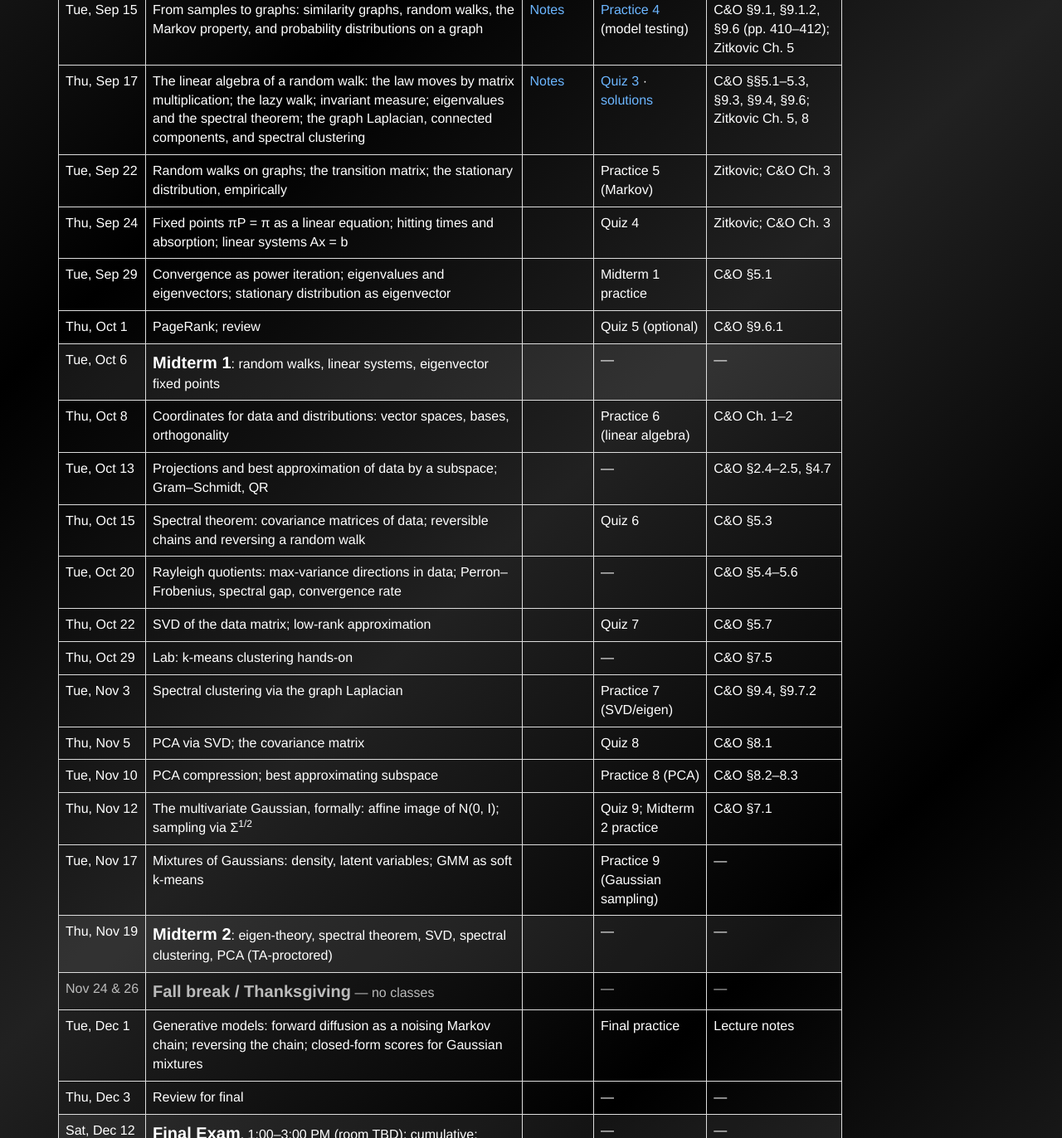
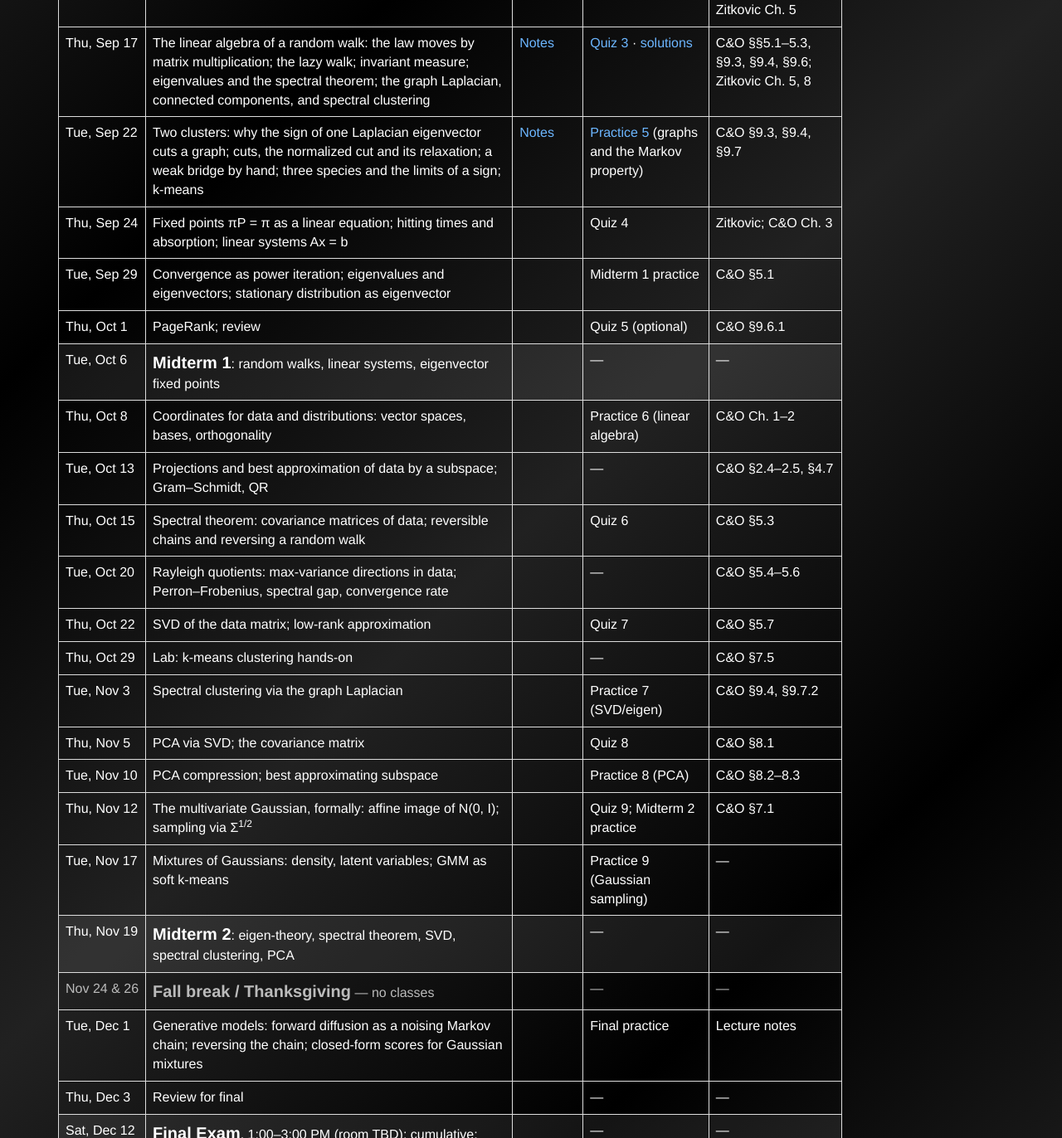
Before and after one commit to ZaytaM/zaytam.github.io, a plain HTML site: page ML2026.html in a window 1280 px wide. Shown: the part 1476-2848 px from the top of the page at 83% size. Drawn offline with nearby package versions, Linux system fonts and the light colour scheme.

Commit message:
Lecture 9 notes and Sep 22 topic; drop TA note from Midterm 2

```diff
--- a/ML2026.html
+++ b/ML2026.html
@@ -156,10 +156,10 @@
           </tr>
           <tr>
             <td>Tue, Sep 22</td>
-            <td>Random walks on graphs; the transition matrix; the stationary distribution, empirically</td>
-            <td></td>
-            <td>Practice 5 (Markov)</td>
-            <td>Zitkovic; C&amp;O Ch. 3</td>
+            <td>Two clusters: why the sign of one Laplacian eigenvector cuts a graph; cuts, the normalized cut and its relaxation; a weak bridge by hand; three species and the limits of a sign; k-means</td>
+            <td><a href="https://colab.research.google.com/drive/1fW3zxK79vLnsmD0DzvmpPb74eshcp6Jq" aria-label="Lecture 9 notes: two-cluster spectral clustering, the Fiedler vector, normalized cuts, and k-means">Notes</a></td>
+            <td><a href="https://colab.research.google.com/drive/1K983VHPz4BUOpARtavis-BiketLZ3FKD" aria-label="Practice notebook 5: graphs, random walks, and the Markov property">Practice 5</a> (graphs and the Markov property)</td>
+            <td>C&amp;O &sect;9.3, &sect;9.4, &sect;9.7</td>
           </tr>
           <tr>
             <td>Thu, Sep 24</td>
@@ -268,7 +268,7 @@
           </tr>
           <tr class="exam">
             <td>Thu, Nov 19</td>
-            <td><strong>Midterm 2</strong>: eigen-theory, spectral theorem, SVD, spectral clustering, PCA (TA-proctored)</td>
+            <td><strong>Midterm 2</strong>: eigen-theory, spectral theorem, SVD, spectral clustering, PCA</td>
             <td></td>
             <td>&mdash;</td>
             <td>&mdash;</td>
```
